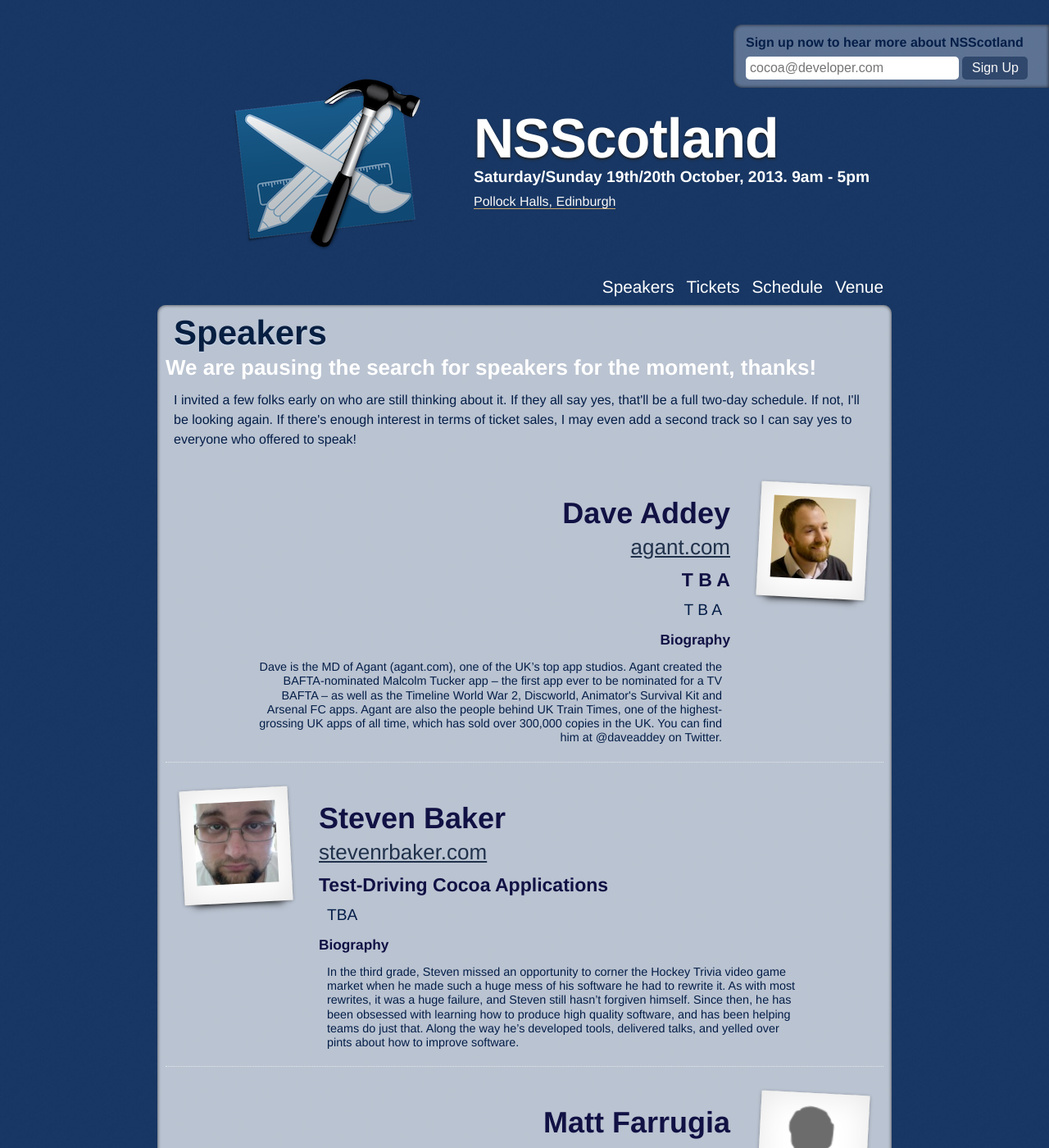
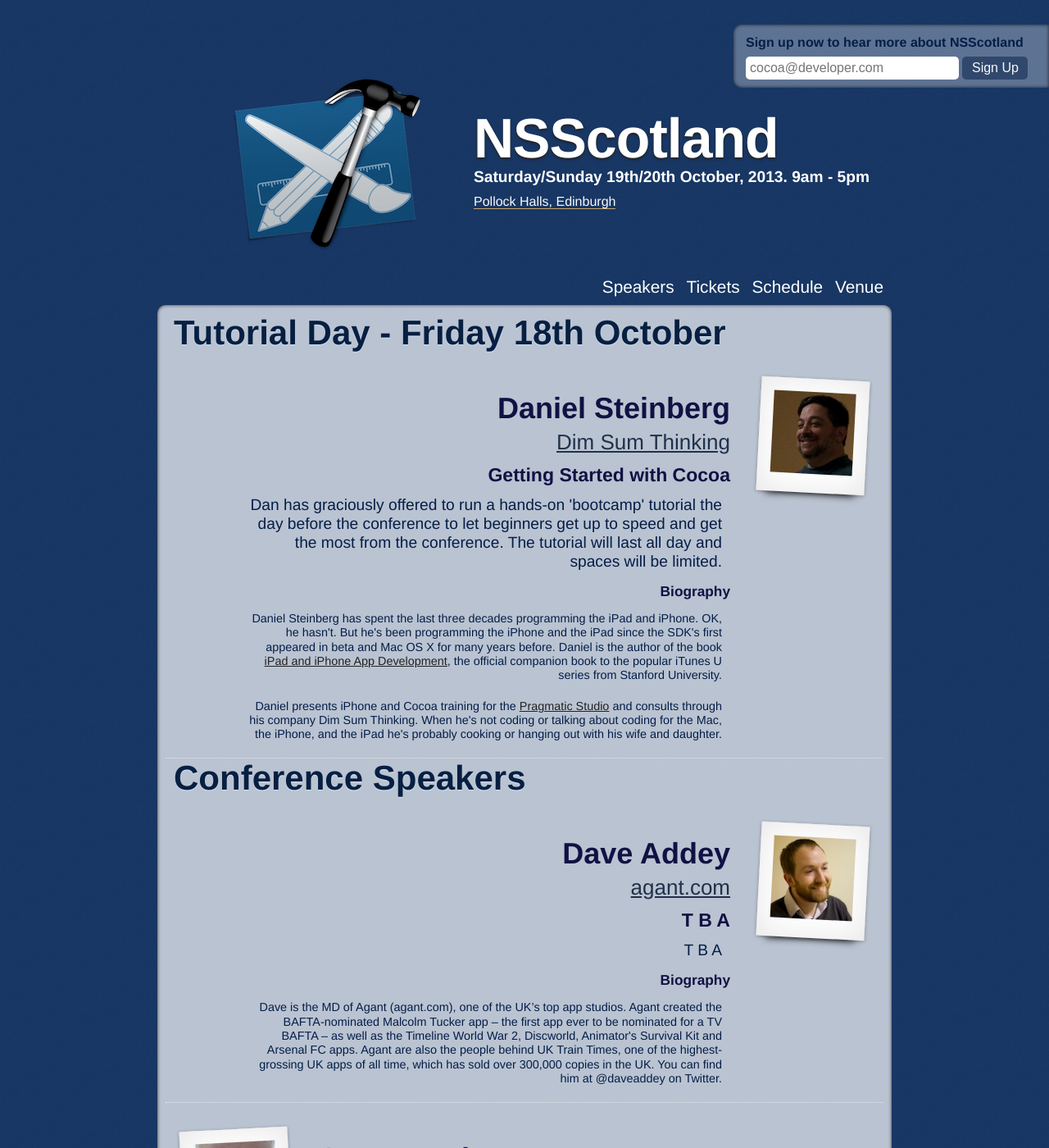
Before and after one commit to acf/nsscotland, a Jekyll site: the page built from index.html, in a window 1280 px wide and 1400 px high. Shown: the whole window at 82% size. Built offline with Jekyll 4.4.1, drawn with Linux system fonts in a browser that asks for light colours; some of the changed text lies outside the part shown.

Commit message:
Matt and Daniel

```diff
--- a/index.html
+++ b/index.html
@@ -2,10 +2,28 @@
   layout: default
   title: NSScotland 2013 - Speakers
 ---
+<h2>Tutorial Day - Friday 18th October</h2>
+<div class="speaker">
+  <div class="image drop-shadow lifted rotated">
+    <div><img src="images/daniel_steinberg.jpeg"></div>
+  </div>
 
-<h2>Speakers</h2>
-<h3>We are pausing the search for speakers for the moment, thanks!</h3>
-<p>I invited a few folks early on who are still thinking about it.  If they all say yes, that'll be a full two-day schedule.  If not, I'll be looking again. If there's enough interest in terms of ticket sales, I may even add a second track so I can say yes to everyone who offered to speak!</p>
+  <div class="info">
+    <h3>Daniel Steinberg</h3>
+    <a class="bigger" href="http://dimsumthinking.com/">Dim Sum Thinking</a>
+    <div class="abstract">
+      <h4>Getting Started with Cocoa</h4>
+      <p>Dan has graciously offered to run a hands-on 'bootcamp' tutorial the day before the conference to let beginners get up to speed and get the most from the conference.  The tutorial will last all day and spaces will be limited.</p>
+    </div>
+    <div class="biography">
+      <h4>Biography</h4>
+      <p>Daniel Steinberg has spent the last three decades programming the iPad and iPhone. OK, he hasn't. But he's been programming the iPhone and the iPad since the SDK's first appeared in beta and Mac OS X for many years before. Daniel is the author of the book <a href="https://itunes.apple.com/us/book/ipad-iphone-app-development/id572052683?ls=1">iPad and iPhone App Development</a>, the official companion book to the popular iTunes U series from Stanford University.</p>
+      <p>Daniel presents iPhone and Cocoa training for the <a href="http://pragmaticstudio.com/ios">Pragmatic Studio</a> and consults through his company Dim Sum Thinking. When he's not coding or talking about coding for the Mac, the iPhone, and the iPad he's probably cooking or hanging out with his wife and daughter.</p>
+    </div>
+  </div>
+</div>
+
+<h2>Conference Speakers</h2>
 
 <div class="speaker">
   <div class="image drop-shadow lifted rotated">
@@ -47,20 +65,20 @@
 
 <div class="speaker">
   <div class="image drop-shadow lifted rotated">
-    <div><img src="images/placeholder.png"></div>
+    <div><img src="images/matt_farrugia.png"></div>
   </div>
 
   <div class="info">
     <h3>Matt Farrugia</h3>
     <a class="bigger" href="http://bitwink.com/">bitwink.com</a>
     <div class="abstract">
-      <h4>T B A</h4>
-      <p>T B A</p>
+      <h4>How to get hired by Black Pixel</h4>
+      <p><a href="http://blackpixel.com/blog/2013/04/interview-questions-for-ios-and-mac-developers-1.html">Daniel Pasco wrote</a> about the interview questions Black Pixel use as a litmus test for senior iOS developers. But how does a novice developer get to that point? You need a plan, and Matt will show you one. What the key frameworks and technologies are; how a senior developer needs to behave; and why these things are important.</p>
     </div>
     <div class="biography">
-<!--       <h4>Biography</h4>
-      <p></p>
- -->    </div>
+      <h4>Biography</h4>
+      <p>Matt is founder of BitWink Ltd. He has spent the last 4 years working on iOS client projects and the last 3 as a boss of talented developers. He can't guarantee his talk will get you hired by Black Pixel but it might get you hired by him.</p>
+    </div>
   </div>
 </div>
 
```
Also changed, not shown: images/daniel_steinberg.jpeg (added), images/matt_farrugia.png (added), 2 other files.
